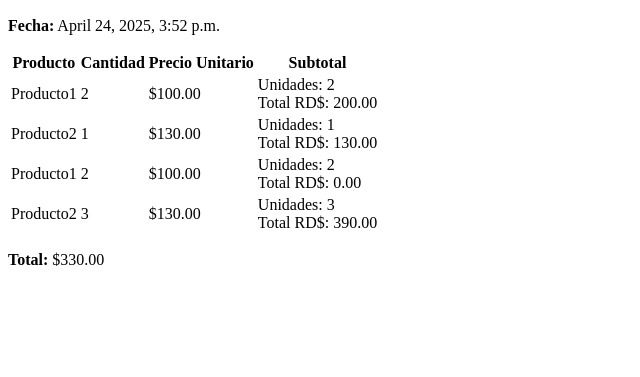
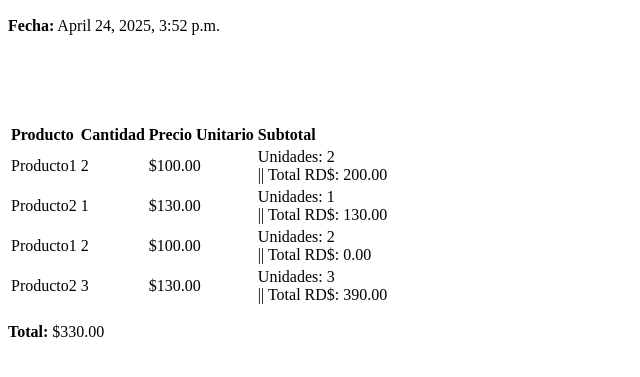
Before and after one commit to AndrsBatista/Facturas_app, a Django app: template templates/pdf_factura.html in a window 1280 px wide. Shown: the part 131-508 px from the top of the page, without its empty margins (0-640 px from the left). Run offline with Django 4.2, Linux system fonts and the light colour scheme; the template is opened without the code that fills it: values that come from a table or form of the project are taken from there, others are empty; data comes from the database, SQL or seed files in the repository.

Commit message:
Limpieza

```diff
--- a/Facturapp/views.py
+++ b/Facturapp/views.py
@@ -135,7 +135,7 @@ def ver_facturas(request):
 #LOGIN
 from django.contrib.auth import authenticate, login, logout
 from django.shortcuts import render, redirect
-from django.contrib.auth import authenticate, login
+
 from .forms import LoginForm
 
 def login_view(request):
--- a/docker-compose.yml
+++ b/docker-compose.yml
@@ -10,7 +10,7 @@ services:
       POSTGRES_USER: postgres
       POSTGRES_PASSWORD: Caasd21215@@
     ports:
-      - "5435:5432"
+      - "5437:5437"
     volumes:
       - postgres_data:/var/lib/postgresql/data
 
--- a/templates/index.html
+++ b/templates/index.html
@@ -5,6 +5,7 @@
 
 {% block content %}
 <br><br><br>
+<div class="card shadow p-5">
     <div class="text-center">
      <h1 class="display-4">Facturación</h1>
 
@@ -17,4 +18,5 @@
 
      <button class="btn btn-danger mt-3" onclick="window.location.href='/logout/';">Cerrar Sesión</button>
     </div>
+</div>
 {% endblock %}
--- a/templates/pdf_factura.html
+++ b/templates/pdf_factura.html
@@ -8,6 +8,12 @@
     <p><strong>Cliente:</strong> {{ factura.cliente.nombre }}</p>
     <p><strong>RNC:</strong> {{ factura.cliente.rnc }}</p>
     <p><strong>Fecha:</strong> {{ factura.fecha_emision }}</p>
+
+    <style>
+        th{
+            text-align: left;
+        }
+    </style>
 
     <table>
         <thead>
@@ -24,8 +30,7 @@
                 <td>{{ detalle.producto.nombre }}</td>
                 <td>{{ detalle.cantidad }}</td>
                 <td>${{ detalle.producto.precio }}</td>
-                <td>Unidades: {{ detalle.cantidad }} <br>
-                  Total RD$: {{ detalle.subtotal }}</td>
+                <td>Unidades: {{ detalle.cantidad }} <br> || Total RD$: {{ detalle.subtotal }}</td> <br>
             </tr>
             {% endfor %}
         </tbody>
```
Also changed, not shown: Facturapp/serializers.py (+5 -5 lines), Facturapp/migrations/0003_rename_rnc_cliente_documento_cliente_tipo_documento.py (added), Facturapp/migrations/0004_rename_documento_cliente_cedula_and_more.py (added). Lines whose indentation alone changed are shown as unchanged.
